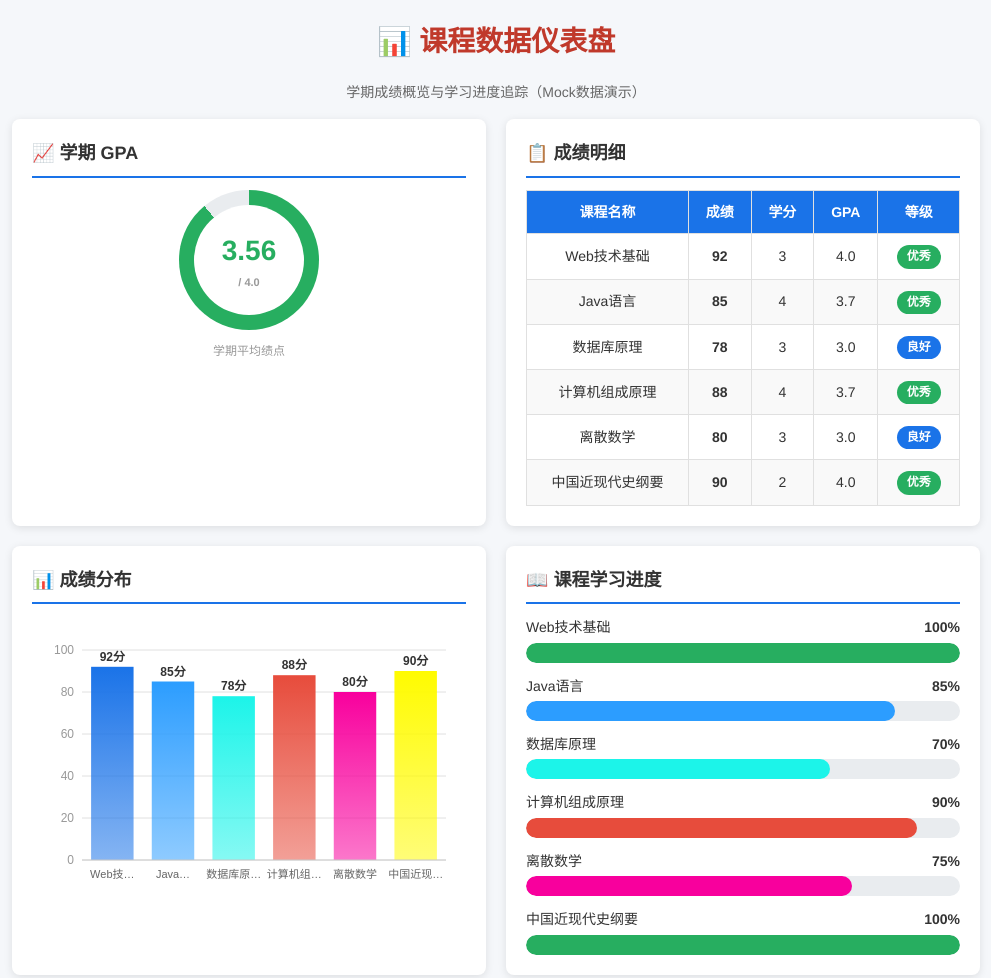
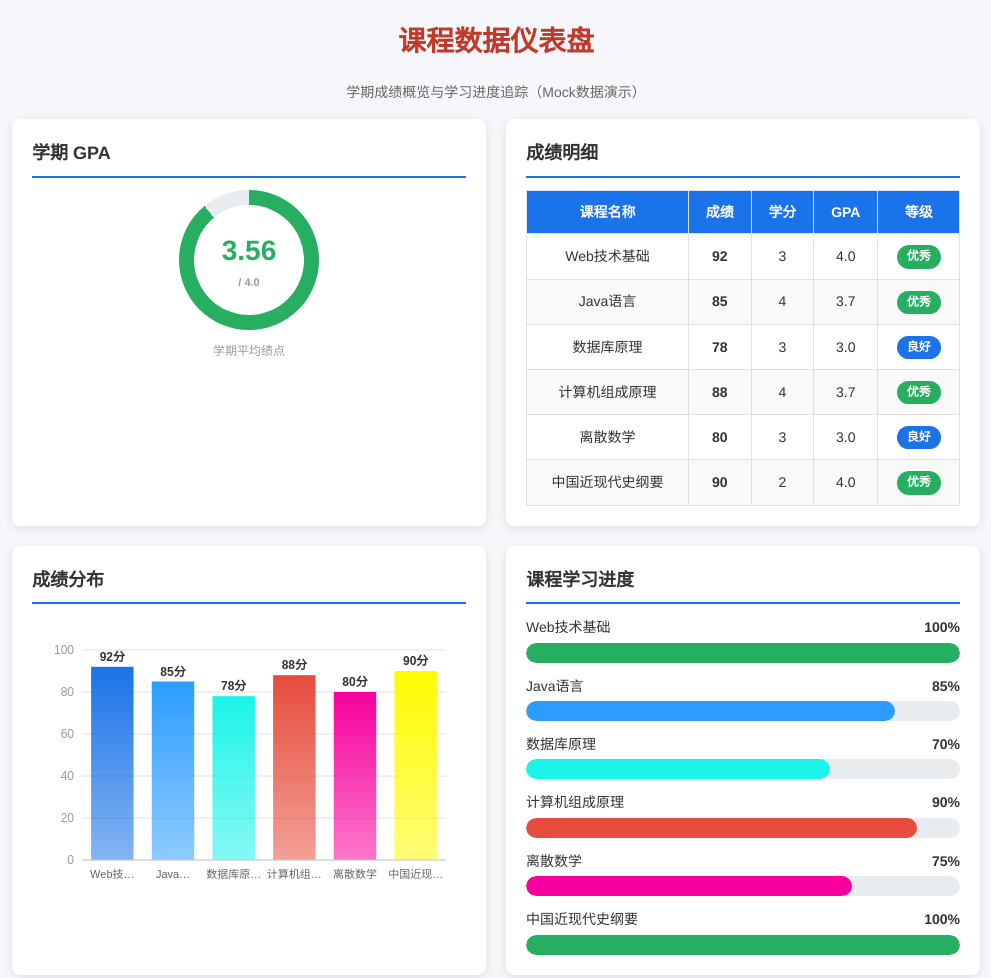
Before and after one commit to zhanzhan702/Webfzp_V2.0, a plain HTML site: page dashboard.html in a window 1280 px wide. Shown: the whole page, without its empty margins (144-1135 px from the left). Drawn offline with Linux system fonts and the light colour scheme.

Commit message:
feat: 移除页面标题中的表情符号，提升内容一致性

```diff
--- a/dashboard.html
+++ b/dashboard.html
@@ -9,7 +9,7 @@
 </head>
 <body>
     <header>
-        <h2 class="page-title">📊 课程数据仪表盘</h2>
+        <h2 class="page-title">课程数据仪表盘</h2>
         <p class="page-subtitle">学期成绩概览与学习进度追踪（Mock数据演示）</p>
     </header>
 
@@ -18,13 +18,13 @@
         <div class="dashboard-grid">
             <!-- GPA 环形图 -->
             <section class="card" aria-label="GPA概览">
-                <div class="card-title">📈 学期 GPA</div>
+                <div class="card-title">学期 GPA</div>
                 <div id="dashboardGPA"></div>
             </section>
 
             <!-- 成绩表格 -->
             <section class="card" aria-label="成绩明细">
-                <div class="card-title">📋 成绩明细</div>
+                <div class="card-title">成绩明细</div>
                 <div id="dashboardTable" style="overflow-x:auto;"></div>
             </section>
         </div>
@@ -33,7 +33,7 @@
         <div class="dashboard-grid">
             <!-- 柱状图 -->
             <section class="card" aria-label="成绩柱状图">
-                <div class="card-title">📊 成绩分布</div>
+                <div class="card-title">成绩分布</div>
                 <div class="chart-canvas-wrap">
                     <canvas id="dashboardChart" aria-label="成绩柱状图"></canvas>
                 </div>
@@ -41,7 +41,7 @@
 
             <!-- 课程进度 -->
             <section class="card" aria-label="课程进度">
-                <div class="card-title">📖 课程学习进度</div>
+                <div class="card-title">课程学习进度</div>
                 <div class="course-progress-list" id="dashboardProgress"></div>
             </section>
         </div>
```
Also changed, not shown: blog.html (+1 -1 lines), expense.html (+1 -1 lines), index.html (+6 -6 lines).
